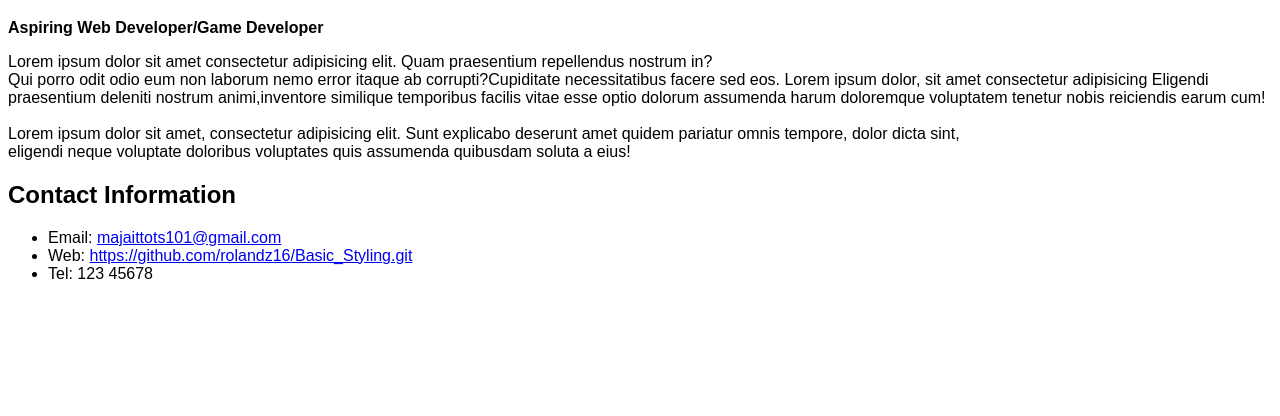
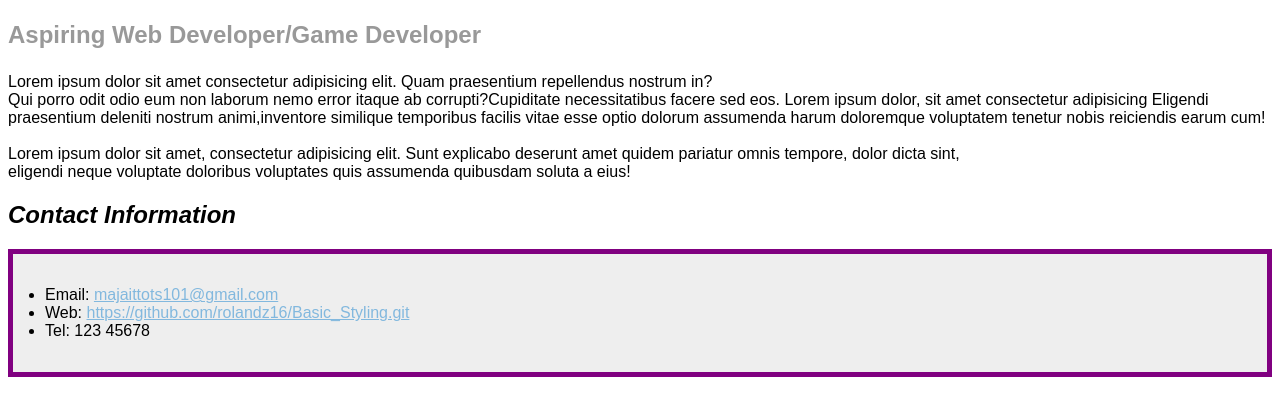
Before and after one commit to rolandz16/Basic_Styling, a plain HTML site: page index.html in a window 1280 px wide. Shown: the part 72-488 px from the top of the page. Drawn offline with Linux system fonts and the light colour scheme.

Commit message:
Update styles.css

```diff
--- a/styles.css
+++ b/styles.css
@@ -9,6 +9,29 @@ h1{
   border-bottom: 5px dotted #375e97;
 
 }
-th{
+.Job{
     color: #999999;
+    font-size: 1.5em;
 }
+h2 {
+    font-style: italic;
+    font-size: 1.5em;
+}
+
+ul {
+    background-color: #eeeeee;
+    border: 5px solid purple;
+    padding: 2rem;
+}
+
+ul li a {
+    color: #82b8de;
+}
+
+ul li a:visited {
+    color: #2b99e6;
+}
+
+ul li a:hover {
+    text-decoration: none;
+}
```
